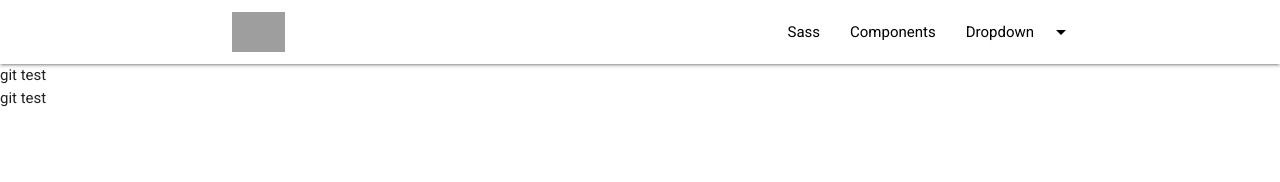
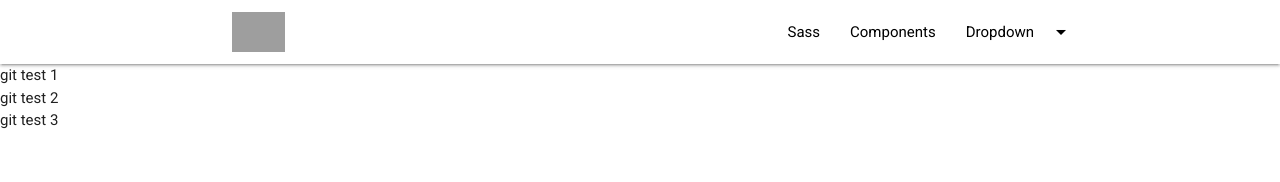
Before and after one commit to RustamKhiz/smsl-app, an Angular app: page /site in a window 1280 px wide. Shown: the top 182 px of the page. Built offline with nearby package versions, Linux system fonts and the light colour scheme; sample sign-in values are in the browser's storage; grey boxes are pictures that could not be loaded.

Commit message:
test commit

```diff
--- a/src/app/layouts/site-layout/site-layout.component.html
+++ b/src/app/layouts/site-layout/site-layout.component.html
@@ -21,8 +21,10 @@
             </div>
 
         </nav>
-        <div class="git-test">git test</div>
-        <div class="git-test">git test</div>
+        <div class="git-test">git test 1</div>
+        <div class="git-test">git test 2</div>
+        <div class="git-test">git test 3</div>
+
 
 
         <!-- <nav class="nav-color">
```
